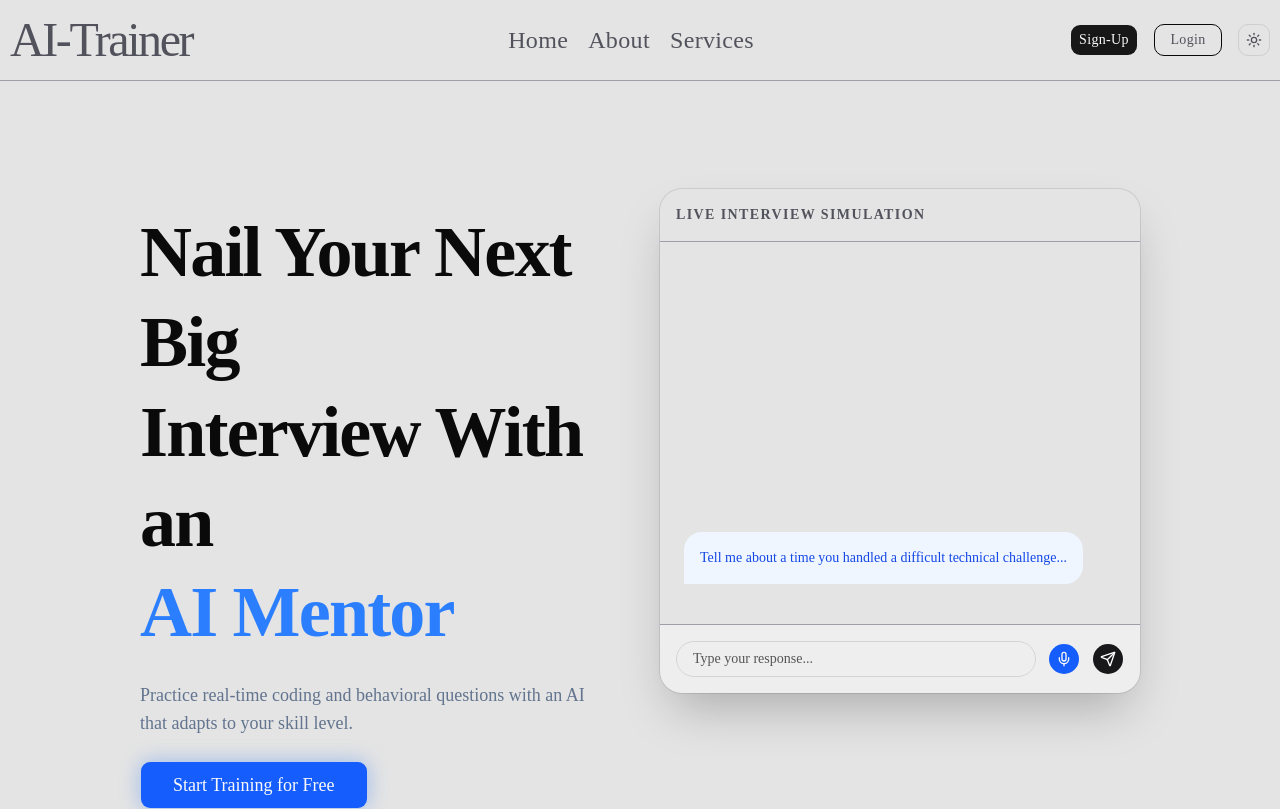
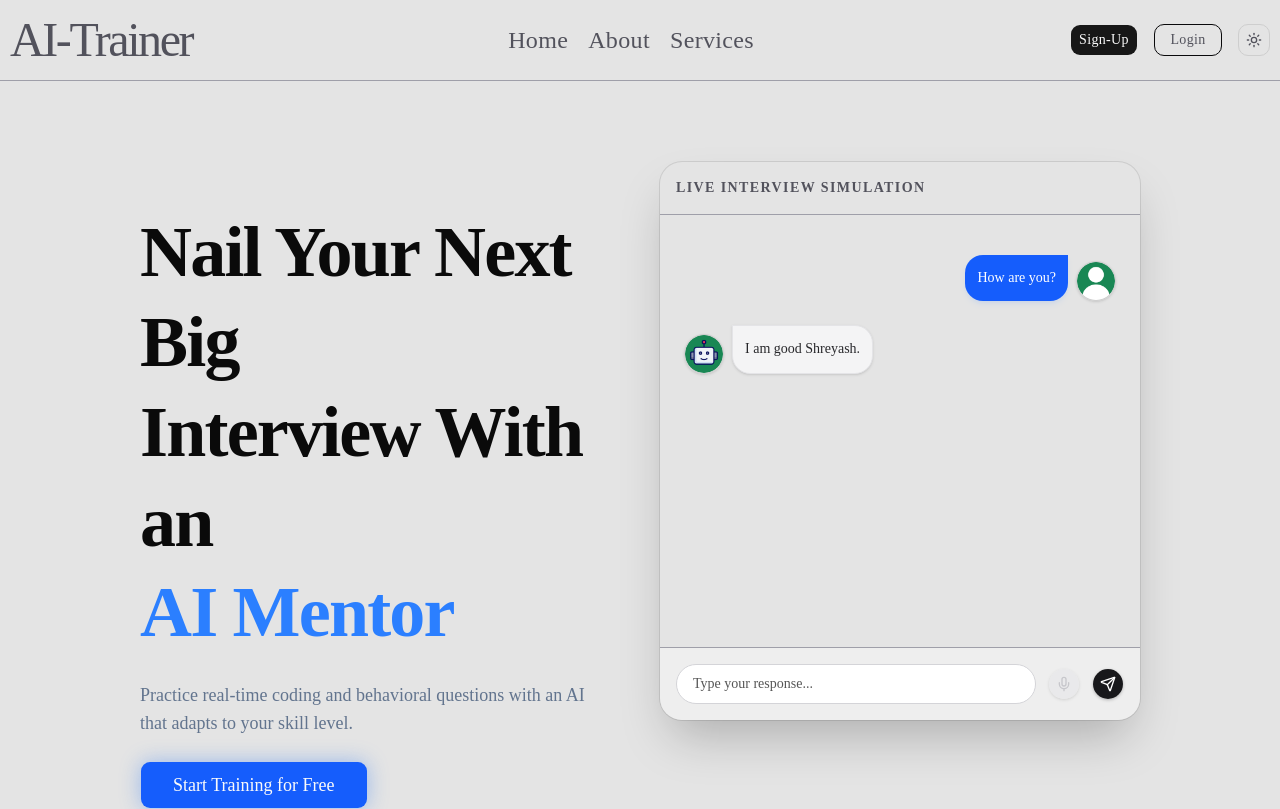
Before and after one commit to ShreyashMishra10/AI-Interview-Trainer, a Next.js app: page / in a window 1280 px wide. Built offline with nearby package versions, Linux system fonts and the light colour scheme.

Commit message:
Feat: Implement interactive chat logic with message gatin

```diff
--- a/app/(shared-layouts)/layout.tsx
+++ b/app/(shared-layouts)/layout.tsx
@@ -26,7 +26,7 @@ export default function RootLayout({
 }>) {
   return (
     <html
-    suppressHydrationWarning
+      suppressHydrationWarning
       lang="en"
       className={`${geistSans.variable} ${geistMono.variable} h-full antialiased`}
     >
--- a/app/(shared-layouts)/page.tsx
+++ b/app/(shared-layouts)/page.tsx
@@ -1,7 +1,5 @@
+import { ChatInterface } from "@/components/chat-interface";
 import { Button } from "@/components/ui/button";
-import { Card, CardContent, CardFooter, CardHeader, CardTitle } from "@/components/ui/card";
-import { Input } from "@/components/ui/input";
-import { Mic, Send } from "lucide-react";
 import Link from "next/link";
 
 export default function Home(){
@@ -12,37 +10,7 @@ export default function Home(){
       <p className="text-lg text-slate-500 max-w-md">Practice real-time coding and behavioral questions with an AI that adapts to your skill level.</p>
       <Link href="/auth/sign-up"><Button className="h-12 px-8 text-lg bg-blue-600 hover:bg-blue-700 shadow-[0_0_20px_rgba(59,130,246,0.4)]">Start Training for Free</Button></Link>
     </section>
-
-    <section className="flex-1 flex justify-center lg:justify-end w-full">
-        <Card className="dark:bg-zinc-900 border-zinc-900 dark:border-zinc-800 shadow-2xl rounded-3xl w-full max-w-[480px] overflow-hidden">
-          <CardHeader className="border-b border-zinc-400 dark:border-zinc-800 dark:bg-zinc-900/50">
-            <CardTitle className="text-sm font-semibold text-zinc-600 dark:text-zinc-400 uppercase tracking-widest">
-              Live Interview Simulation
-            </CardTitle>
-          </CardHeader>
-
-          <CardContent className="h-[350px] p-6 flex items-end">
-            <div className="bg-blue-50 dark:bg-blue-900/20 p-4 rounded-2xl rounded-bl-none text-sm text-blue-700 dark:text-blue-300">
-              Tell me about a time you handled a difficult technical challenge...
-            </div>
-          </CardContent>
-
-          <CardFooter className="p-4 bg-zinc-50/50 dark:bg-zinc-900/50 border-t border-zinc-400 dark:border-zinc-800 flex gap-3">
-            <div className="relative flex-1">
-              <Input
-                placeholder="Type your response..."
-                className="rounded-full pl-4 pr-10 h-9 border-zinc-300 focus:ring-blue-500"
-              />
-            </div>
-            <Button size="icon" className="rounded-full bg-blue-600">
-              <Mic className="h-4 w-4" />
-            </Button>
-            <Button size="icon" className="rounded-full bg-zinc-900 text-white">
-              <Send className="h-4 w-4" />
-            </Button>
-          </CardFooter>
-        </Card>
-      </section>
+    <ChatInterface />
   </div>
   )
 }
--- /dev/null
+++ b/components/chat-interface.tsx
@@ -0,0 +1,168 @@
+"use client";
+import {
+  Card,
+  CardContent,
+  CardFooter,
+  CardHeader,
+  CardTitle,
+} from "@/components/ui/card";
+import { Input } from "@/components/ui/input";
+import { Mic, Send } from "lucide-react";
+import { Button } from "@/components/ui/button";
+import Image from "next/image";
+import { useState, useEffect, useRef } from "react";
+
+export function ChatInterface() {
+  const [message, setMessage] = useState([
+    {
+      role: "user",
+      message: "How are you?"
+    },
+    {
+      role: "assistant",
+      message: "I am good Shreyash.",
+    },
+  ]);
+
+  const [input, setInput] = useState("");
+  const [isLoading, setIsLoading] = useState(false);
+  const [messageCount, setMessageCount] = useState(0);
+  const [isLoggedIn, setIsLoggedIn] = useState(false);
+
+  const scrollRef = useRef<HTMLDivElement>(null);
+
+  useEffect(() => {
+    scrollRef.current?.scrollIntoView({ behavior: "smooth" });
+  }, [message, isLoading]);
+
+  const handleSendMessage = () => {
+    if (messageCount >= 3 && !isLoggedIn) {
+      alert("Limit reached! Please sign up.");
+      return;
+    }
+
+    if (!input.trim() || isLoading) return;
+
+    const newMessage = { role: "user", message: input };
+
+    setMessage((prev) => [...prev, newMessage]);
+    setInput("");
+    setIsLoading(true);
+    setMessageCount((prev) => prev + 1);
+
+    setTimeout(() => {
+      setMessage((prev) => [
+        ...prev,
+        {
+          role: "assistant",
+          message: "That sounds challenging. How did you measure the success of your solution?",
+        },
+      ]);
+      setIsLoading(false);
+    }, 1500);
+  };
+
+  return (
+    <section className="flex-1 flex justify-center lg:justify-end w-full">
+      <Card className="dark:bg-zinc-900 border-zinc-900 dark:border-zinc-800 shadow-2xl rounded-3xl w-full max-w-[480px] overflow-hidden">
+        <CardHeader className="border-b border-zinc-400 dark:border-zinc-800 dark:bg-zinc-900/50">
+          <CardTitle className="text-sm font-semibold text-zinc-600 dark:text-zinc-400 uppercase tracking-widest">
+            Live Interview Simulation
+          </CardTitle>
+        </CardHeader>
+
+        <CardContent className="h-[400px] p-6 space-y-6 overflow-y-auto custom-scrollbar">
+          {message.map((msg, i) => (
+            <div
+              key={i}
+              className={`flex items-end gap-2 ${
+                msg.role === "user" ? "flex-row-reverse" : "flex-row"
+              }`}
+            >
+              <div className="flex-shrink-0">
+                <Image
+                  src={msg.role === "assistant" ? "/robot.png" : "/user.png"}
+                  alt={msg.role}
+                  width={40}
+                  height={40}
+                  className="rounded-full border dark:border-zinc-800 shadow-sm"
+                />
+              </div>
+
+              <div
+                className={`max-w-[80%] p-3 rounded-2xl text-sm leading-relaxed ${
+                  msg.role === "user"
+                    ? "bg-blue-600 text-white rounded-tr-none shadow-md shadow-blue-500/10"
+                    : "bg-zinc-100 dark:bg-zinc-800 text-zinc-800 dark:text-zinc-100 rounded-tl-none border border-zinc-200 dark:border-zinc-700 shadow-sm"
+                }`}
+              >
+                {msg.message}
+              </div>
+            </div>
+          ))}
+
+          {isLoading && (
+            <div className="flex items-end gap-2 flex-row">
+              <Image
+                src="/robot.png"
+                width={40}
+                height={40}
+                alt="Bot"
+                className="rounded-full"
+              />
+              <div className="bg-zinc-100 dark:bg-zinc-800 p-3 rounded-2xl rounded-tl-none border border-zinc-200 dark:border-zinc-700 shadow-sm">
+                <div className="flex gap-1 py-1 px-2">
+                  <span className="w-1.5 h-1.5 bg-zinc-400 rounded-full animate-bounce [animation-delay:-0.3s]"></span>
+                  <span className="w-1.5 h-1.5 bg-zinc-400 rounded-full animate-bounce [animation-delay:-0.15s]"></span>
+                  <span className="w-1.5 h-1.5 bg-zinc-400 rounded-full animate-bounce"></span>
+                </div>
+              </div>
+            </div>
+          )}
+
+          {messageCount >= 3 && !isLoggedIn && (
+            <div className="flex flex-col items-center justify-center p-6 bg-blue-50/50 dark:bg-blue-900/10 rounded-2xl border border-dashed border-blue-200 dark:border-blue-800 animate-in fade-in zoom-in duration-300">
+              <p className="text-xs text-blue-600 dark:text-blue-400 font-medium mb-3">
+                Free trial limit reached.
+              </p>
+              <Button className="bg-blue-600 hover:bg-blue-700 text-white rounded-full px-6 h-8 text-xs">
+                Sign Up to Continue
+              </Button>
+            </div>
+          )}
+
+          <div ref={scrollRef} className="h-1" />
+        </CardContent>
+
+        <CardFooter className="p-4 bg-zinc-50/50 dark:bg-zinc-900/50 border-t border-zinc-400 dark:border-zinc-800 flex gap-3">
+          <div className="relative flex-1">
+            <Input
+              value={input}
+              onChange={(e) => setInput(e.target.value)}
+              onKeyDown={(e) => e.key === "Enter" && handleSendMessage()}
+              disabled={messageCount >= 3 && !isLoggedIn}
+              placeholder={messageCount >= 3 && !isLoggedIn ? "Trial ended" : "Type your response..."}
+              className="rounded-full pl-4 pr-10 h-10 border-zinc-300 dark:border-zinc-700 focus:ring-blue-500 bg-white dark:bg-zinc-800"
+            />
+          </div>
+          <Button
+            size="icon"
+            className={`rounded-full shadow-sm transition-colors ${
+              !isLoggedIn ? "bg-zinc-200 dark:bg-zinc-800 text-zinc-400 cursor-not-allowed" : "bg-blue-600 text-white"
+            }`}
+            disabled={!isLoggedIn}
+          >
+            <Mic className="h-4 w-4" />
+          </Button>
+          <Button
+            size="icon"
+            onClick={handleSendMessage}
+            className="rounded-full bg-zinc-900 dark:bg-white dark:text-zinc-900 text-white shadow-sm hover:opacity-90"
+          >
+            <Send className="h-4 w-4" />
+          </Button>
+        </CardFooter>
+      </Card>
+    </section>
+  );
+}
--- a/components/ui/theme-provider.tsx
+++ b/components/ui/theme-provider.tsx
@@ -2,6 +2,15 @@
 
 import * as React from "react"
 import { ThemeProvider as NextThemesProvider } from "next-themes"
+if (typeof window !== "undefined" && process.env.NODE_ENV === "development") {
+  const originalError = console.error;
+  console.error = (...args) => {
+    if (typeof args[0] === "string" && args[0].includes("Encountered a script tag")) {
+      return;
+    }
+    originalError.apply(console, args);
+  };
+}
 
 export function ThemeProvider({
   children,
```
Also changed, not shown: public/robot.png (added), public/user.png (added).
